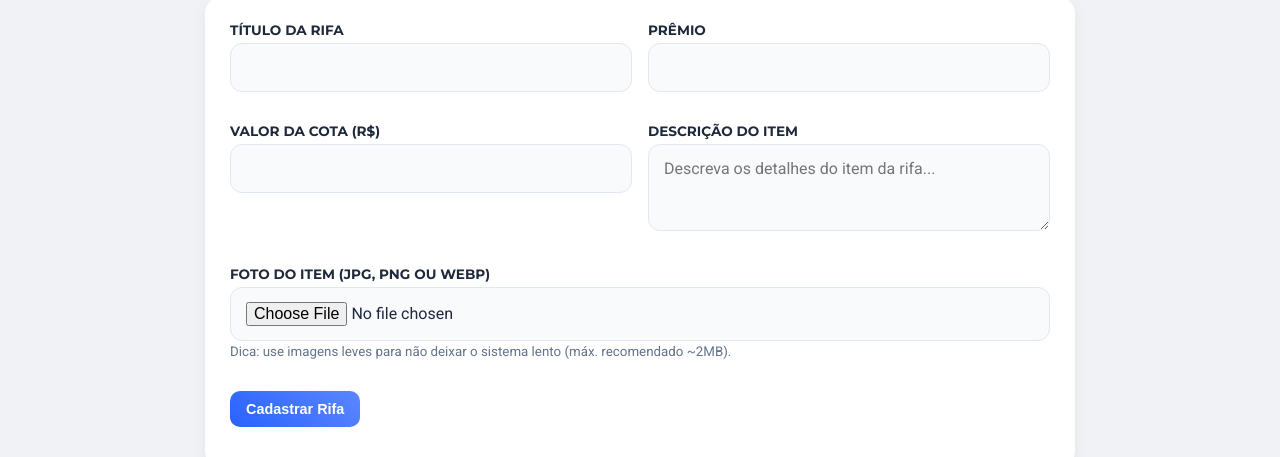
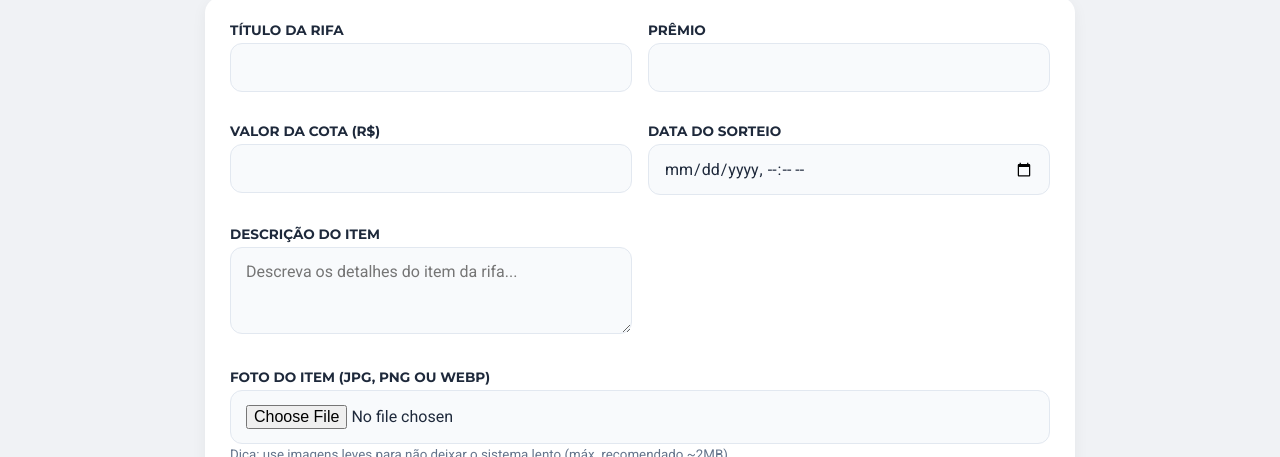
Before and after one commit to p3rtub4d00/BilhetedeOuro, a website: page public/admin/painel.html in a window 1280 px wide. Shown: the part 343-800 px from the top of the page. Drawn offline with Linux system fonts and the light colour scheme; no server answers.

Commit message:
Update painel.html

```diff
--- a/public/admin/painel.html
+++ b/public/admin/painel.html
@@ -29,6 +29,7 @@
                 <div class="form-group"><label>Título da Rifa</label><input type="text" id="n-titulo" class="form-control" required></div>
                 <div class="form-group"><label>Prêmio</label><input type="text" id="n-premio" class="form-control" required></div>
                 <div class="form-group"><label>Valor da Cota (R$)</label><input type="number" step="0.01" id="n-valor" class="form-control" required></div>
+                <div class="form-group"><label>Data do Sorteio</label><input type="datetime-local" id="n-data-sorteio" class="form-control" required></div>
                 <div class="form-group">
                     <label>Descrição do item</label>
                     <textarea id="n-descricao" class="form-control" rows="3" placeholder="Descreva os detalhes do item da rifa..."></textarea>
```
